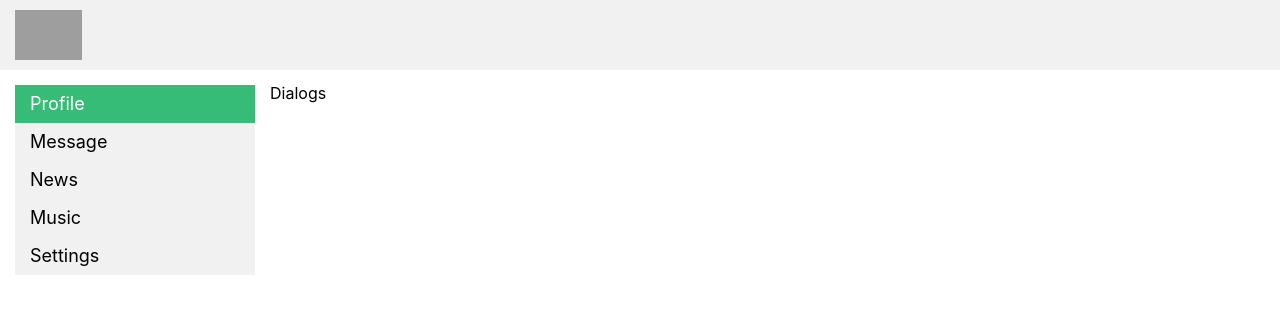
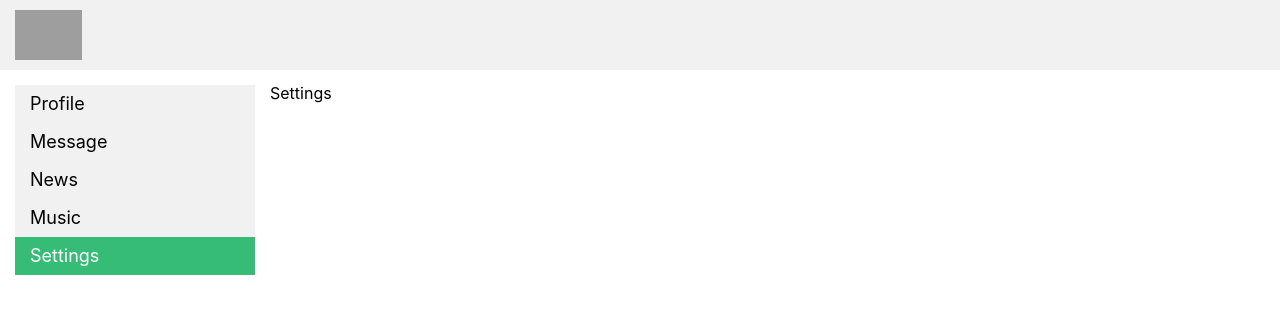
Before and after one commit to bogdan-zhmay/social-network, a React (Create React App) app: page /settings in a window 1280 px wide. Shown: the top 314 px of the page. Built offline with nearby package versions, Linux system fonts and the light colour scheme; grey boxes are pictures that could not be loaded.

Commit message:
add Routing

```diff
--- a/package.json
+++ b/package.json
@@ -9,6 +9,7 @@
     "node-sass": "^4.13.1",
     "react": "^16.12.0",
     "react-dom": "^16.12.0",
+    "react-router-dom": "^5.1.2",
     "react-scripts": "3.3.1"
   },
   "scripts": {
--- a/src/App.js
+++ b/src/App.js
@@ -1,13 +1,18 @@
 import React from "react";
 import "./App.css";
 import "./global.scss";
+import {BrowserRouter, Route} from "react-router-dom";
 import Header from "./components/Header/Header";
 import Navbar from "./components/Navbar/Navbar";
 import Profile from "./components/Profile/Profile";
 import Dialogs from "./components/Dialogs/Dialogs";
+import News from "./components/News/News";
+import Music from "./components/Music/Music";
+import Settings from "./components/Settings/Settings";
 
 const App = (props) => {
   return (
+    <BrowserRouter>
       <div className="app-wrapper">
         <Header/>
         <div className="container">
@@ -15,12 +20,16 @@
           <div className="app-wrapper-inner">
             <Navbar/>
             <div className="app-wrapper-content">
-            {/*<Profile />*/}
-            <Dialogs/>
+              <Route path='/dialogs' component={Dialogs}/>
+              <Route path='/profile' component={Profile}/>
+              <Route path='/news' component={News}/>
+              <Route path='/music' component={Music}/>
+              <Route path='/settings' component={Settings}/>
             </div>
           </div>
         </div>
       </div>
+    </BrowserRouter>
   );
 };
 
--- /dev/null
+++ b/src/components/Music/Music.jsx
@@ -0,0 +1,13 @@
+import React from "react";
+import style from "./Music.module.scss"
+
+const Music = (props) => {
+
+  return (
+    <div className={style.music}>
+      Music
+    </div>
+  )
+};
+
+export default Music;
--- /dev/null
+++ b/src/components/Music/Music.module.scss
@@ -0,0 +1,5 @@
+@import "../../global.scss";
+
+.music {
+
+}
--- a/src/components/Navbar/Navbar.jsx
+++ b/src/components/Navbar/Navbar.jsx
@@ -1,24 +1,25 @@
 import React, { Component } from "react";
 import style from "./Navbar.module.scss";
+import {NavLink} from "react-router-dom";
 
 const Navbar = () => {
   return (
     <nav className={style.nav}>
       <ul className={style.nav__list}>
-        <li className={ `${style.nav__item} ${style.active}` }>
-          <a href="#">Profile</a>
+        <li className={style.nav__item}>
+          <NavLink to="/profile" activeClassName={style.active}>Profile</NavLink>
         </li>
         <li className={style.nav__item}>
-          <a href="#">Message</a>
+          <NavLink to="/dialogs" activeClassName={style.active}>Message</NavLink>
         </li>
         <li className={style.nav__item}>
-          <a href="#">News</a>
+          <NavLink to="/news" activeClassName={style.active}>News</NavLink>
         </li>
         <li className={style.nav__item}>
-          <a href="#">Music</a>
+          <NavLink to="/music" activeClassName={style.active}>Music</NavLink>
         </li>
         <li className={style.nav__item}>
-          <a href="#">Settings</a>
+          <NavLink to="/settings" activeClassName={style.active}>Settings</NavLink>
         </li>
       </ul>
     </nav>
--- a/src/components/Navbar/Navbar.module.scss
+++ b/src/components/Navbar/Navbar.module.scss
@@ -39,6 +39,16 @@
           width: 100%;
         }
       }
+
+      &.active {
+        background: $color-green;
+        line-height: 1;
+        color: #fff;
+      }
+    }
+
+    .link {
+      color: #000;
     }
 
     &.active {
--- /dev/null
+++ b/src/components/News/News.jsx
@@ -0,0 +1,13 @@
+import React from "react";
+import style from "./News.module.scss"
+
+const News = (props) => {
+
+  return (
+    <div className={style.news}>
+      News
+    </div>
+  )
+};
+
+export default News;
--- /dev/null
+++ b/src/components/News/News.module.scss
@@ -0,0 +1,5 @@
+@import "../../global.scss";
+
+.news {
+
+}
--- /dev/null
+++ b/src/components/Settings/Settings.jsx
@@ -0,0 +1,13 @@
+import React from "react";
+import style from "./Settings.module.scss"
+
+const Settings = (props) => {
+
+  return (
+    <div className={style.settings}>
+      Settings
+    </div>
+  )
+};
+
+export default Settings;
--- /dev/null
+++ b/src/components/Settings/Settings.module.scss
@@ -0,0 +1,5 @@
+@import "../../global.scss";
+
+.settings {
+
+}
```
Also changed, not shown: 1 other file (tests, documents, lock files or other folders). Lines whose indentation alone changed are shown as unchanged.
